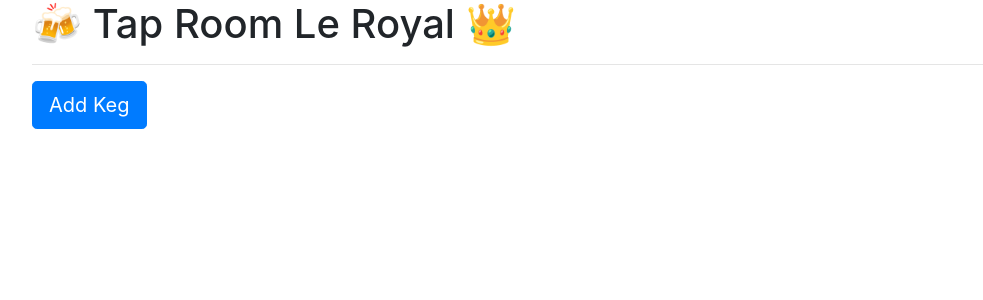
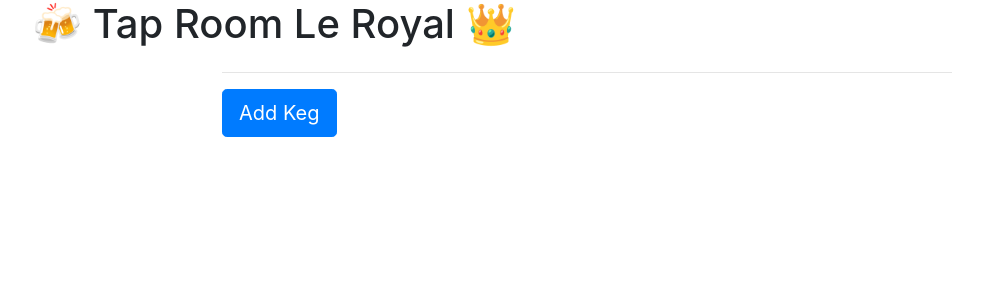
Before and after one commit to isaacrmoreno/tap-room-redux, a React (Create React App) app: page / in a window 1280 px wide. Shown: the top 300 px of the page, without its empty margins (53-1036 px from the left). Built offline with nearby package versions, Linux system fonts and the light colour scheme.

Commit message:
:lipstick: added row and column to make style form

```diff
--- a/src/App.css
+++ b/src/App.css
@@ -1,3 +1,7 @@
 .header-copy {
   text-align: center;
 }
+
+.container {
+  justify-content: center;
+}
--- a/src/components/App.js
+++ b/src/components/App.js
@@ -2,13 +2,19 @@ import React from 'react';
 import Header from './Header';
 import PubControl from './PubControl'
 import Container from 'react-bootstrap/Container'
+import Row from 'react-bootstrap/Row'
+import Col from 'react-bootstrap/Col'
 
 function App() {
   return (
     <React.Fragment>
       <Container>
         <Header/>
+        <Row className="justify-content-md-center">
+          <Col sm={8}>
         <PubControl/>
+          </Col>
+        </Row>
       </Container>
     </React.Fragment>
   );
--- a/src/components/Header.js
+++ b/src/components/Header.js
@@ -1,9 +1,10 @@
 import React from 'react';
+
 
 function Header(){
   return (
     <React.Fragment>
-      <h1 className="header-copy"><span role="img" aria-label="Clinking Beer Mugs">🍻</span> Tap Room Le Royal <span role="img" aria-label="Crown">👑</span></h1>
+      <h1><span role="img" aria-label="Clinking Beer Mugs">🍻</span> Tap Room Le Royal <span role="img" aria-label="Crown">👑</span></h1>
     </React.Fragment>
   )
 }
```
